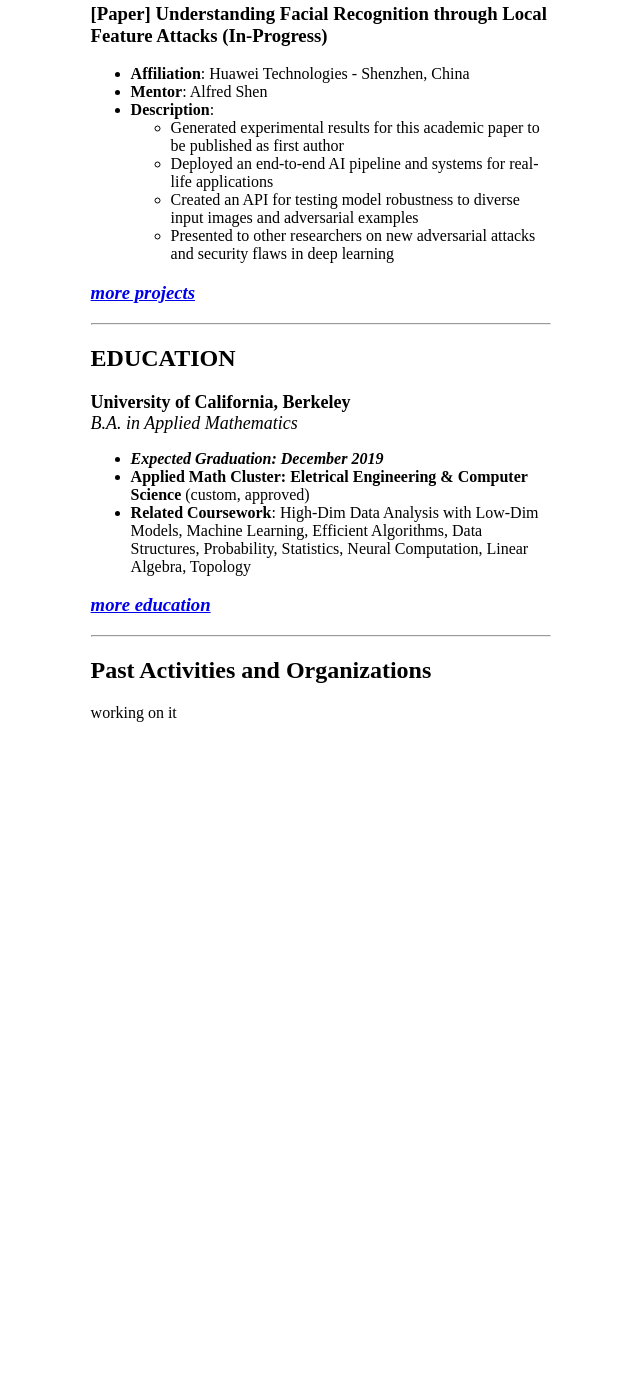
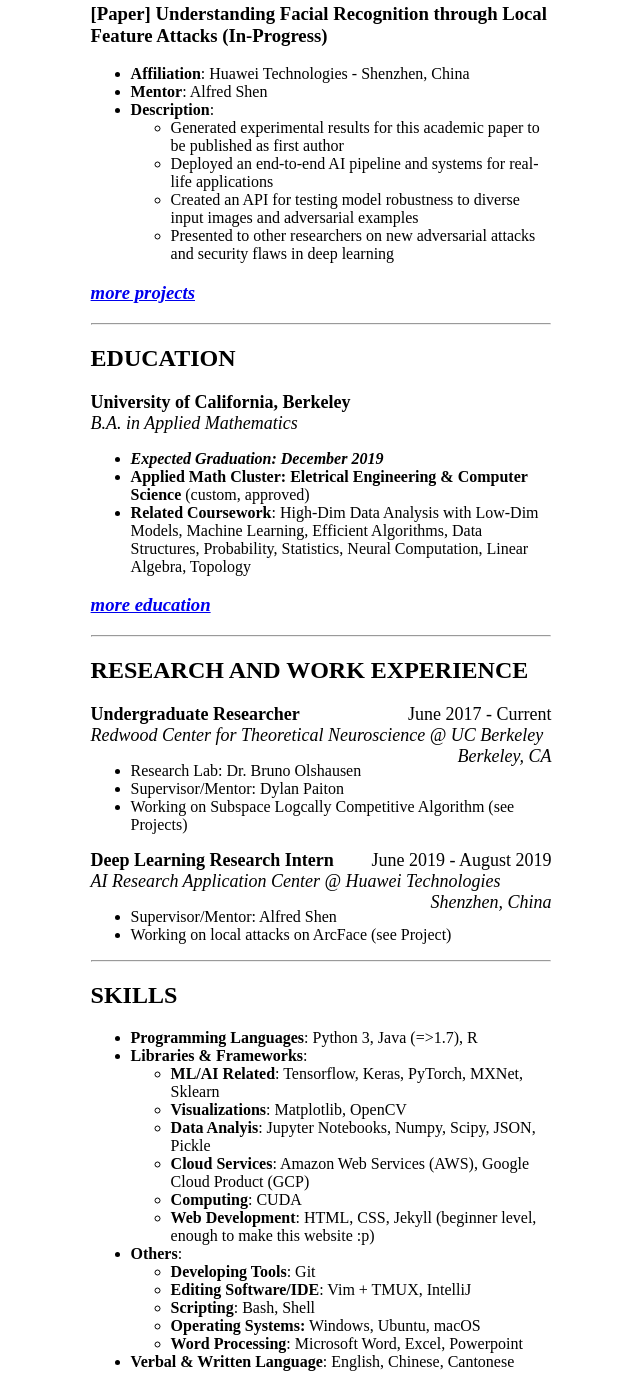
Before and after one commit to ryanchankh/ryanchankh.github.io, a Jekyll site: the page built from index.md, in a window 1280 px wide and 1400 px high, scrolled down 990 px. Shown: the whole window, without its empty margins (319-959 px from the left). Built offline with Jekyll 4.4.1, drawn with Linux system fonts in a browser that asks for light colours; before the commit the page ends 1741 px from its top, so only the background shows below that.

Commit message:
added skills and work experience front page

```diff
--- a/index.md
+++ b/index.md
@@ -61,5 +61,53 @@
 ### _[more education](./education.html)_
 
 ___
-## Past Activities and Organizations
-working on it
+## RESEARCH AND WORK EXPERIENCE
+<font size="4">
+	<span style="float:left;"><b>Undergraduate Researcher</b></span>
+	<span style="float:right;">June 2017 - Current</span>
+<br>
+	<i>
+	<span style="float:left;">Redwood Center for Theoretical Neuroscience @ UC Berkeley</span>
+	<span style="float:right;">Berkeley, CA</span>
+	</i>
+<br>
+</font>
+
+- Research Lab: Dr. Bruno Olshausen
+- Supervisor/Mentor: Dylan Paiton
+- Working on Subspace Logcally Competitive Algorithm (see Projects)
+
+
+<font size="4">
+	<span style="float:left;"><b>Deep Learning Research Intern</b></span>
+	<span style="float:right;">June 2019 - August 2019</span>
+<br>
+	<i>
+	<span style="float:left;">AI Research Application Center @ Huawei Technologies</span>
+	<span style="float:right;">Shenzhen, China</span>
+	</i>
+<br>
+</font>
+
+- Supervisor/Mentor: Alfred Shen
+- Working on local attacks on ArcFace (see Project)
+
+___
+
+
+## SKILLS
+- **Programming Languages**: Python 3, Java (=>1.7), R
+- **Libraries & Frameworks**:
+	- **ML/AI Related**: Tensorflow, Keras, PyTorch, MXNet, Sklearn
+	- **Visualizations**: Matplotlib, OpenCV
+	- **Data Analyis**: Jupyter Notebooks, Numpy, Scipy, JSON, Pickle
+	- **Cloud Services**: Amazon Web Services (AWS), Google Cloud Product (GCP)
+	- **Computing**: CUDA
+	- **Web Development**: HTML, CSS, Jekyll (beginner level, enough to make this website :p)
+- **Others**:
+	- **Developing Tools**: Git
+	- **Editing Software/IDE**: Vim + TMUX, IntelliJ
+	- **Scripting**: Bash, Shell
+	- **Operating Systems:** Windows, Ubuntu, macOS
+	- **Word Processing**: Microsoft Word, Excel, Powerpoint
+- **Verbal & Written Language**: English, Chinese, Cantonese
```
